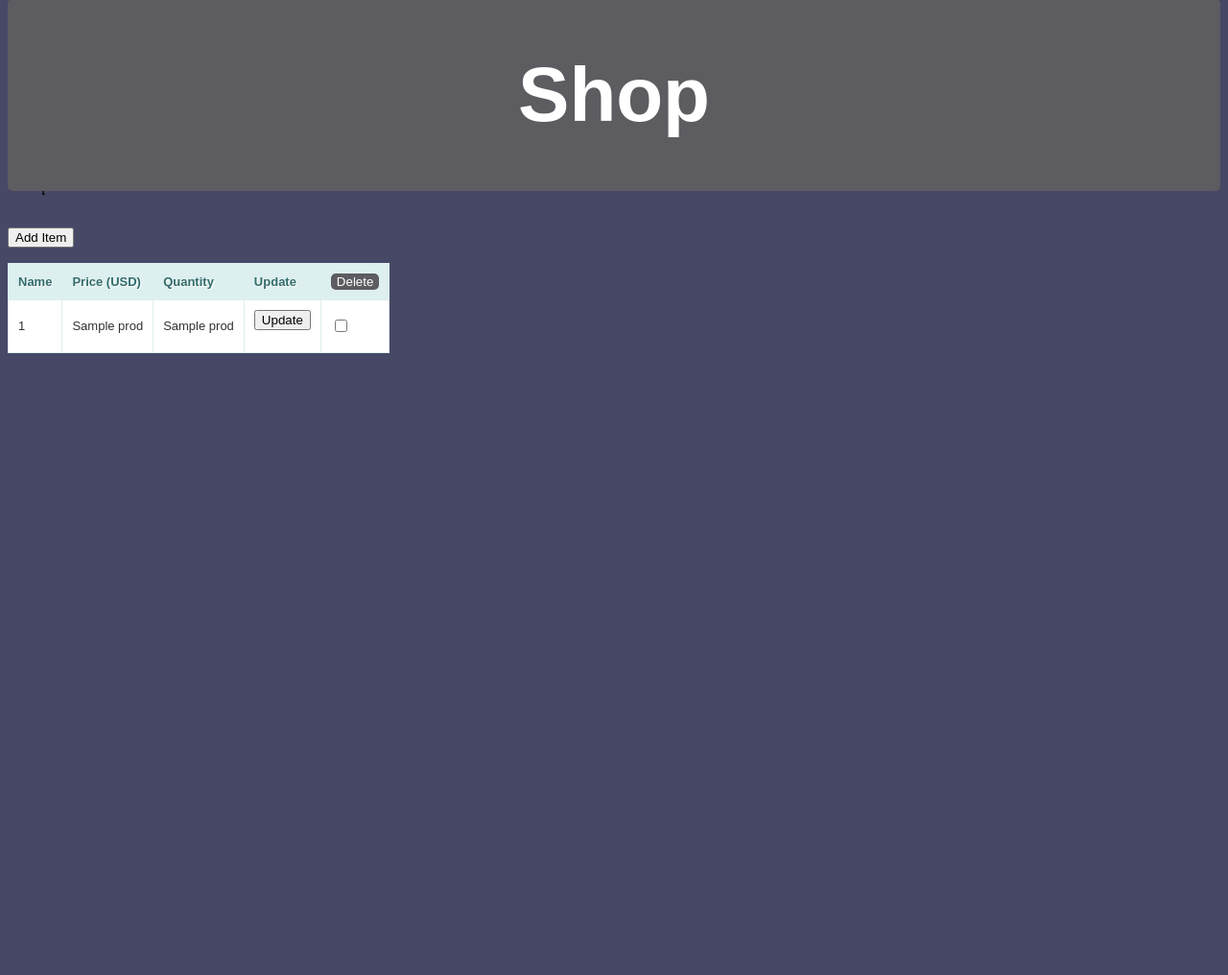
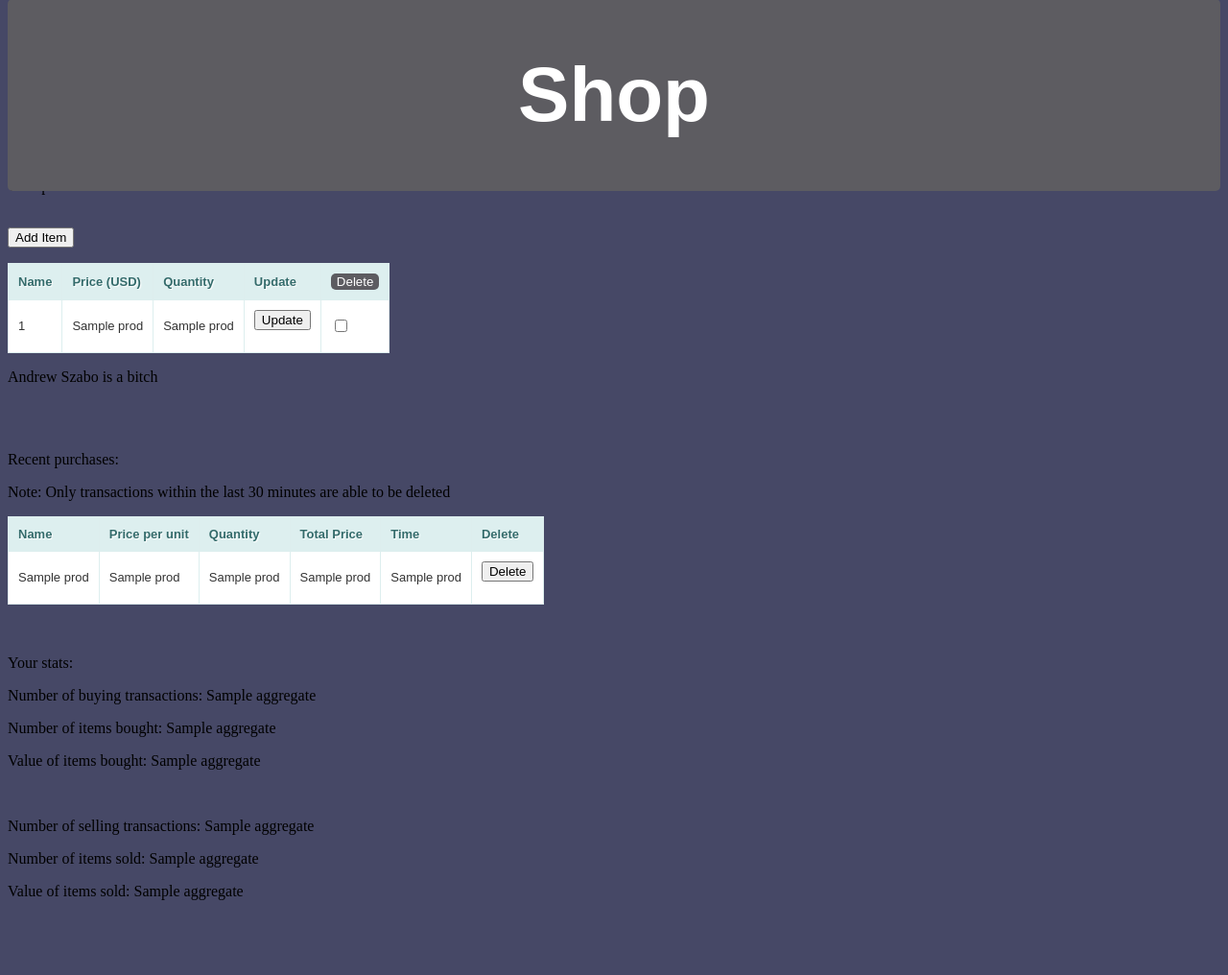
Before and after one commit to caswolfe/EECS341Project, a Flask app: template templates/user_homepage.html in a window 1280 px wide. Shown: the part 436-1452 px from the top of the page at 96% size. Before the commit the page ends 804 px from the top, so only its background shows below. Run offline with Flask 2, Linux system fonts and the light colour scheme; the template is opened without the code that fills it: most values are stand-ins (such as "Sample title", 1, 10 or a date in 2020).

Commit message:
user homepage

```diff
--- a/templates/user_homepage.html
+++ b/templates/user_homepage.html
@@ -65,5 +65,56 @@
           </tbody>
         </table>
       </div>
+      <p>Andrew Szabo is a bitch</p><br><br>
+      <p>Recent purchases:</p>
+      {% if transactions %}
+      <table class="table">
+        <thead>
+          <tr>
+            <th>Name</th>
+            <th>Price per unit</th>
+            <th>Quantity</th>
+            <th>Total Price</th>
+            <th>Time</th>
+            <th>Delete</th>
+          </tr>
+        </thead>
+
+        <tbody>
+          {% for trans in transactions %}
+          <tr>
+          <td>{{ prod[1] }} </td>
+          <td>{{ prod[2] }} </td>
+          <td>{{ prod[3] }} </td>
+          <td>{{ prod[4] }} </td>
+          <td>{{ prod[5] }} </td>
+          <td>
+            <form action="/home" method="POST">
+              <button name="delete_recent" value="{{ prod[0] }}" id="{{ prod[0] }}">Delete</button>
+            </form>
+          </td>
+
+          {% endfor %} <!-- iterating through recent trasactions -->
+          <p>Note: Only transactions within the last 30 minutes are able to be deleted</p>
+          {% else %} <!-- if there are no recent transactions  -->
+          <p>No transactions in last 24 hours</p>
+          {% endif %}
+
+          </tr>
+        </tbody>
+      </table>
+        <br><br>
+        <p>Your stats:</p>
+        <p>Number of buying transactions:  {{aggregate_data[0]}} </p>
+        <p>Number of items bought:  {{aggregate_data[1]}} </p>
+        <p>Value of items bought:  {{aggregate_data[2]}} </p>
+        <br>
+        <p>Number of selling transactions:  {{aggregate_data[3]}} </p>
+        <p>Number of items sold:  {{aggregate_data[4]}} </p>
+        <p>Value of items sold:  {{aggregate_data[5]}} </p>
+
+        <br>
+        <br>
+        <br>
     </body>
 </html>
```
